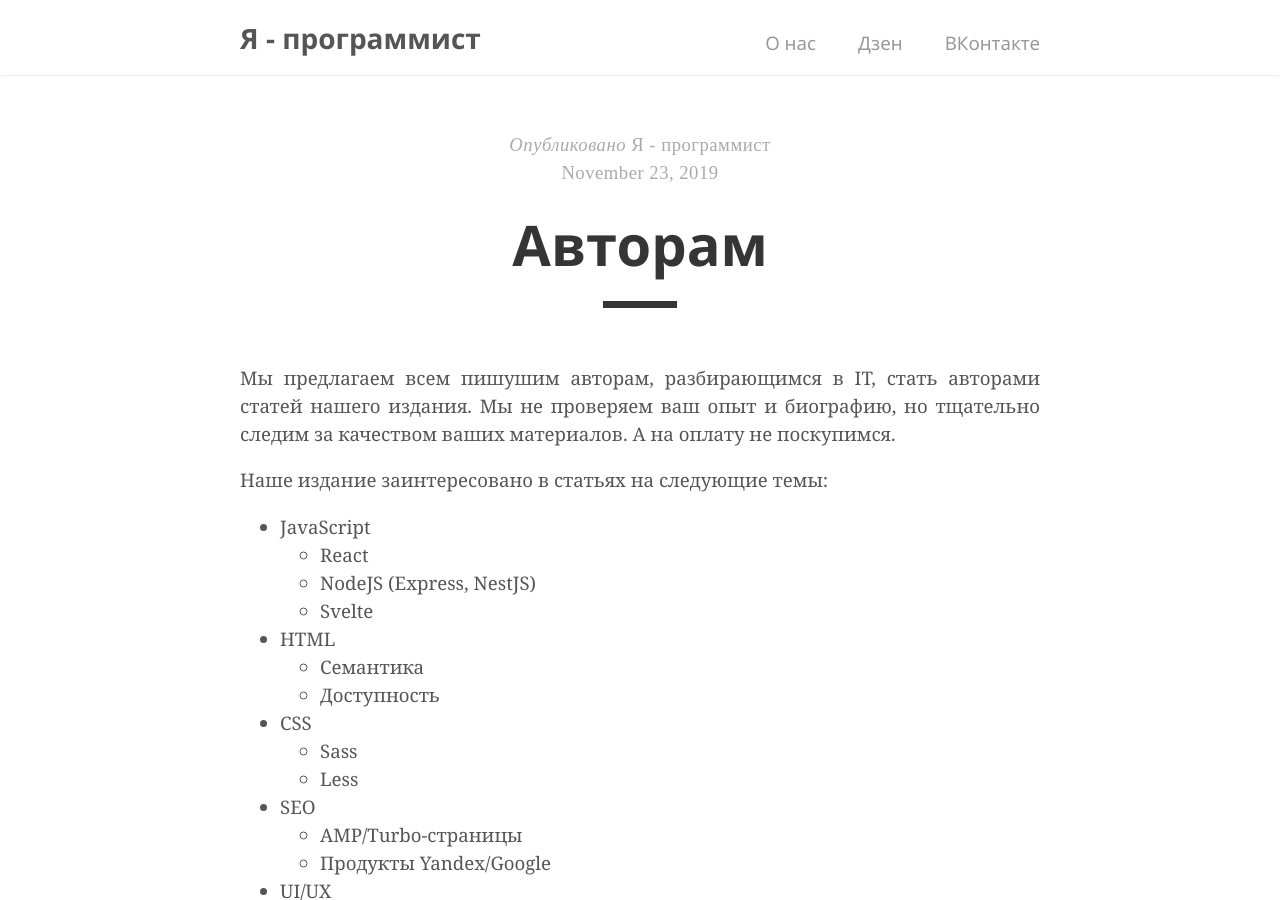
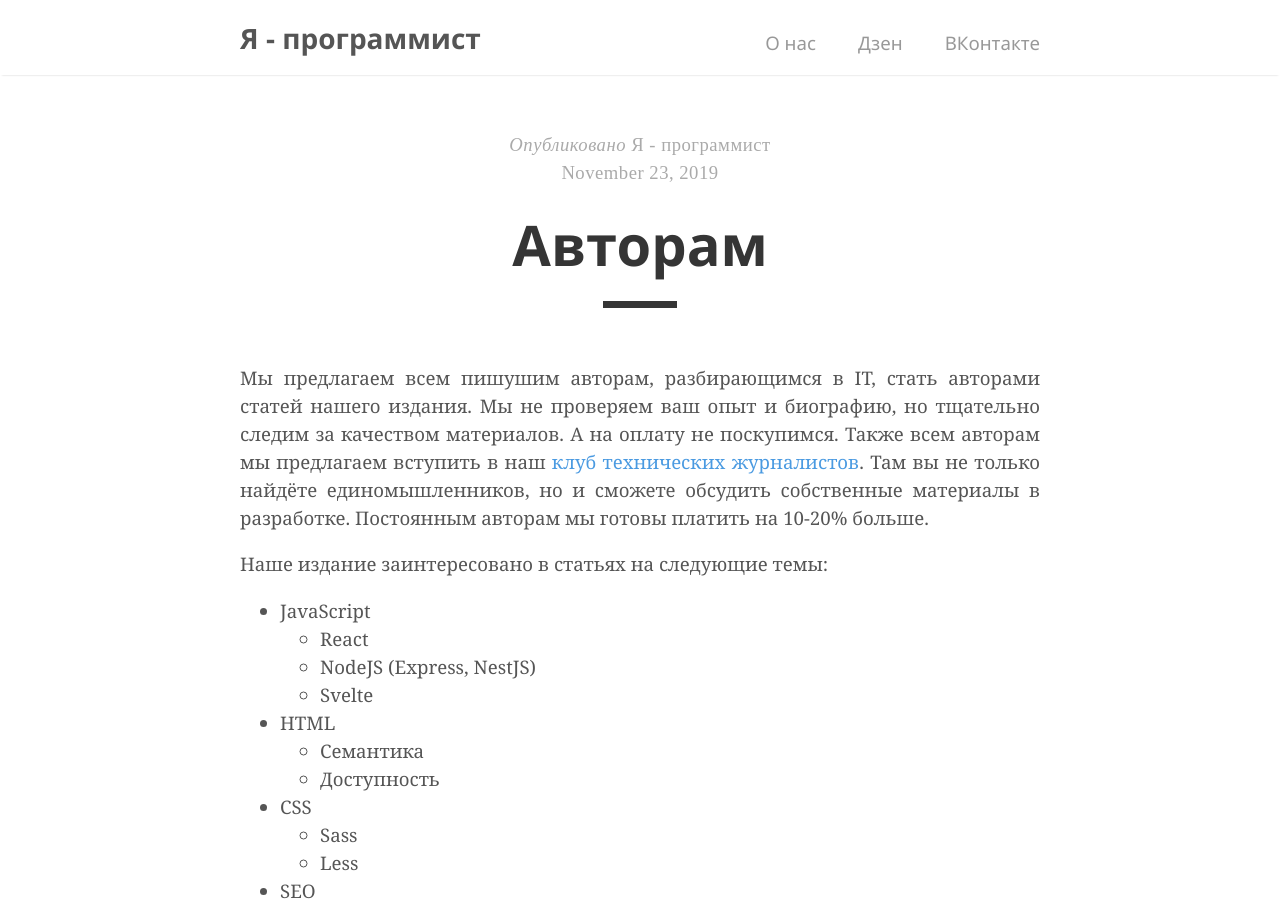
Before and after one commit to yaprogrammer/yaprogrammer.github.io, a Jekyll site: the page built from _posts/2019-11-23-for-authors.md, in a window 1280 px wide and 900 px high. Built offline with Jekyll 4.4.1, drawn with Linux system fonts in a browser that asks for light colours.

Commit message:
for authors update

```diff
--- a/_posts/2019-11-23-for-authors.md
+++ b/_posts/2019-11-23-for-authors.md
@@ -3,7 +3,7 @@ layout: post
 title: Авторам
 ---
 
-Мы предлагаем всем пишушим авторам, разбирающимся в IT, стать авторами статей нашего издания. Мы не проверяем ваш опыт и биографию, но тщательно следим за качеством ваших материалов. А на оплату не поскупимся.
+Мы предлагаем всем пишушим авторам, разбирающимся в IT, стать авторами статей нашего издания. Мы не проверяем ваш опыт и биографию, но тщательно следим за качеством материалов. А на оплату не поскупимся. Также всем авторам мы предлагаем вступить в наш [клуб технических журналистов](https://tele.gs/yaprogrammerauthors). Там вы не только найдёте единомышленников, но и сможете обсудить собственные материалы в разработке. Постоянным авторам мы готовы платить на 10-20% больше.
 
 Наше издание заинтересовано в статьях на следующие темы:
 - JavaScript
```
